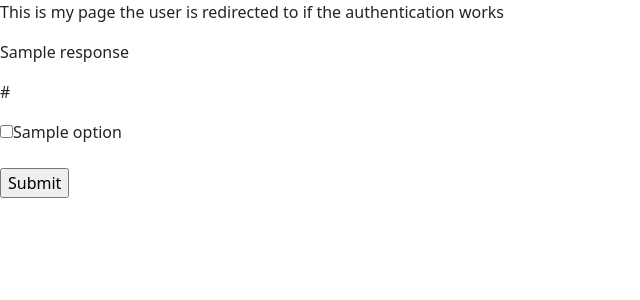
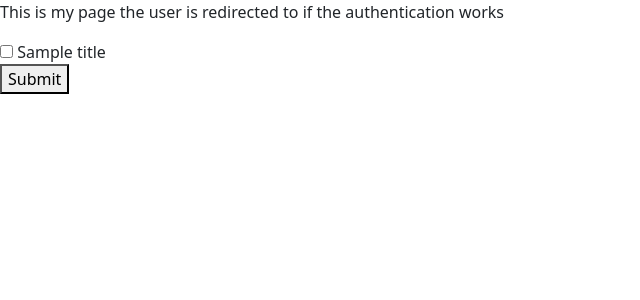
Before and after one commit to DurhamARC/ARC-Feedback, a Flask app: template ORCiD API App/Templates/oauth.html in a window 1280 px wide. Shown: the part 56-356 px from the top of the page, without its empty margins (0-640 px from the left). Run offline with Flask 3, Linux system fonts and the light colour scheme; the template is opened without the code that fills it: most values are stand-ins (such as "Sample title", 1, 10 or a date in 2020).

Commit message:
Add files via upload

```diff
--- a/ORCiD API App/Flask_Tutorial.py
+++ b/ORCiD API App/Flask_Tutorial.py
@@ -131,12 +131,24 @@ def get_orcid_data():
         with open(file_path, 'w') as file:
             file.write(response.text)
 
-        # Parse the XML response (optional)
-        root = ET.fromstring(response.text)
-        # Now you can work with the XML data as needed
+        # Parse the XML data
+        with open(file_path, 'r') as file:
+            xml_data = file.read()
 
-        # Return the rendered template with the XML data
-        return render_template("oauth.html", response=response.text, url=url)
+        # Define XML namespaces
+        namespaces = {
+        'activities': 'http://www.orcid.org/ns/activities',
+        'common': 'http://www.orcid.org/ns/common',
+        'work': 'http://www.orcid.org/ns/work',
+        }
+
+        root = ET.fromstring(xml_data)
+
+        # Extract the titles from the XML
+        titles = [title.text for title in root.findall('.//common:title', namespaces)]
+
+        # Pass the titles to the template
+        return render_template('oauth.html', titles=titles)
     else:
         # Print an error message if the request was not successful
         print(f'Error: {response.status_code} - {response.text}')
--- a/ORCiD API App/Templates/oauth.html
+++ b/ORCiD API App/Templates/oauth.html
@@ -2,13 +2,13 @@
 {% block title %}OAuth Page{% endblock %}
 {% block content %}
 <p>This is my page the user is redirected to if the authentication works</p>
-<p>{{ response }}</p>
-<p>{{ url }}</p>
-<form method="post">
-    {% for option in data %}
-        <input type="checkbox" name="options" value="{{ option }}">{{ option }}<br>
+<form action="/process_form" method="post">
+    {% for title in titles %}
+        <label>
+            <input type="checkbox" name="selected_titles" value="{{ title }}">
+            {{ title }}
+        </label><br>
     {% endfor %}
-    <br>
-    <input type="submit" value="Submit">
+    <button type="submit">Submit</button>
 </form>
 {% endblock%}
```
